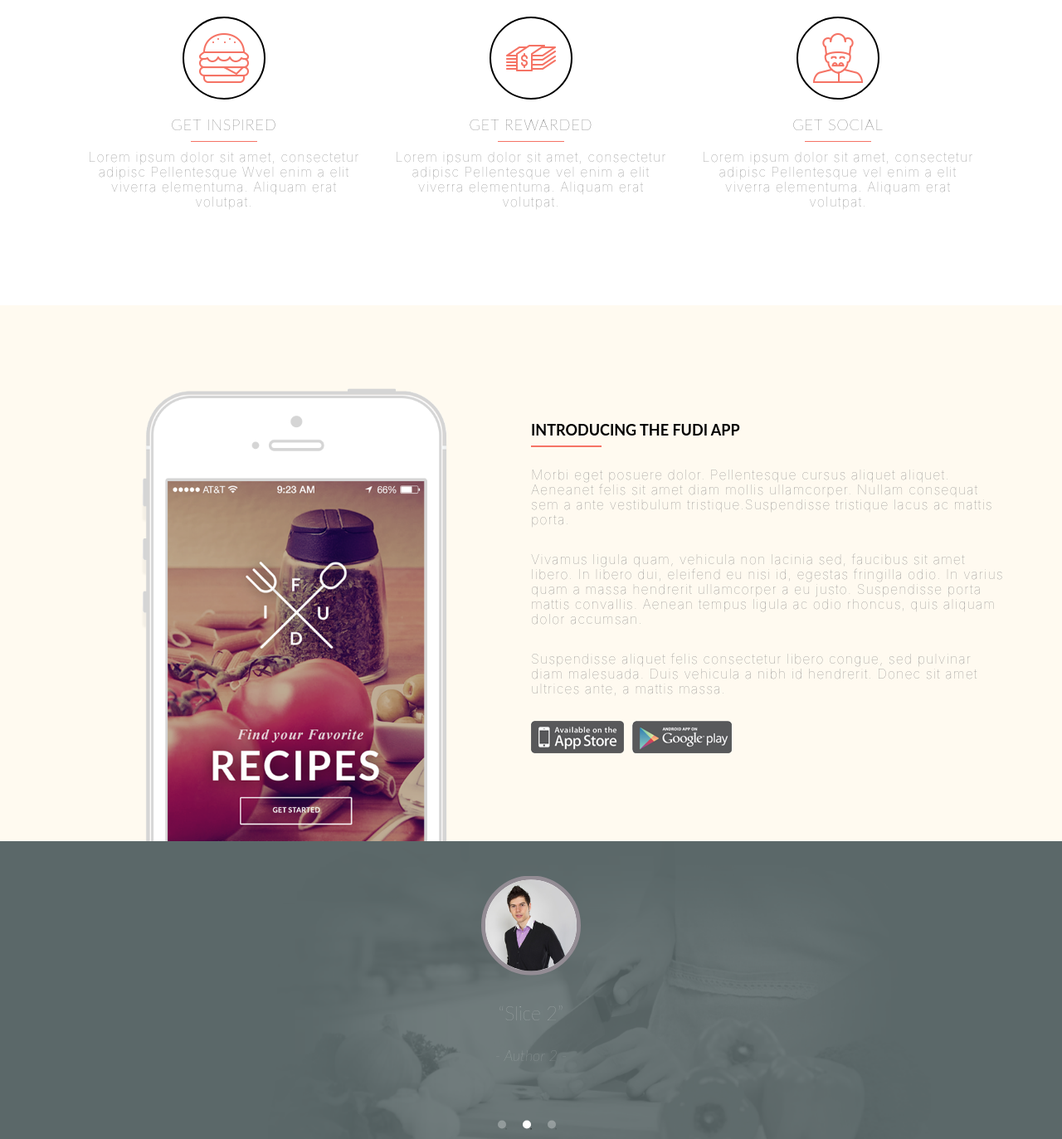
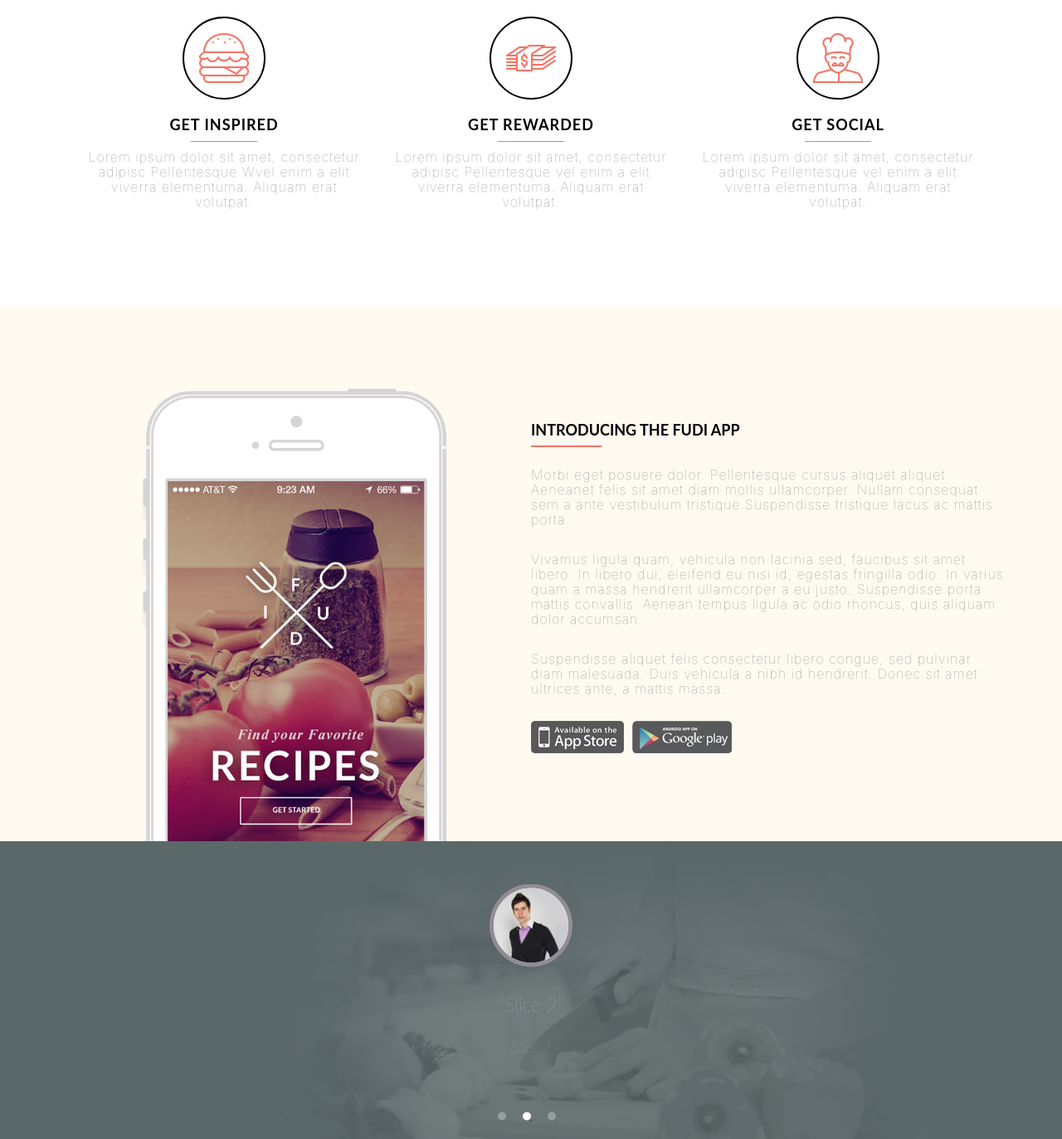
Before and after one commit to NguyenTruongGiang33/Html-Boilerplate1, a website: page src/index.html in a window 1280 px wide. Shown: the part 1040-2413 px from the top of the page at 83% size. Drawn offline with nearby package versions, Linux system fonts and the light colour scheme; files that its build step writes are made by us from their sources; a web font is replaced by a local one.

Commit message:
fix moree

```diff
--- a/src/index.html
+++ b/src/index.html
@@ -25,7 +25,7 @@
 
 
 <!--wowjs-->
- <link rel="stylesheet" type="text/css" href="animate.css">
+<link rel="stylesheet" type="text/css" href="animate.css">
 <script type="text/javascript" src="wow.min.js"> </script>
  <script type="text/javascript">
     new WOW().init();
@@ -148,7 +148,7 @@
                         <img class="avatar" src="images/Layer 18.png">
                     </div>
                     <p class="review-text">Slice 2</p>
-                    <footer class="blockquote-footer">Author 2</footer>
+                    <footer class="blockquote-footer">Slice 2</footer>
                 </blockquote>
             </div>
             <div class="slider-item">
@@ -157,7 +157,7 @@
                         <img class="avatar" src="images/Layer 18.png">
                     </div>
                     <p class="review-text">Slice 3</p>
-                    <footer class="blockquote-footer">Author 3</footer>
+                    <footer class="blockquote-footer">Slice 3</footer>
                 </blockquote>
             </div>
         </div>
--- a/src/styles/layout/_features.scss
+++ b/src/styles/layout/_features.scss
@@ -25,7 +25,7 @@
                 letter-spacing: 1px;
                 @include rem("line-height",30);
                 color: #000000;
-                 font-weight: lighter;
+                 font-weight: bold;
                 font-family: $font-lato;
                 position: relative;
                 margin-bottom: 15px;
--- a/src/styles/layout/_slider.scss
+++ b/src/styles/layout/_slider.scss
@@ -1,7 +1,6 @@
 
 .review-container {
     overflow: hidden;
-
     .review-background {
         width: 100%;
         height: auto;
@@ -15,8 +14,8 @@
     }
     .avatar-border {
         display: inline-block;
-        width: 120px;
-        height: 120px;
+        width: 100px;
+        height: 100px;
         border-radius: 50%;
         background-color: #fff;
         overflow: hidden;
@@ -25,6 +24,7 @@
         .avatar {
             max-width: 100%;
             height: auto;
+
         }
     }
     .review-text, .blockquote-footer {
```
Also changed, not shown: src/views/layouts/head.html (+1 -1 lines), src/views/partials/slider.html (+2 -2 lines), src/scripts/script.js (line endings or trailing spaces).
